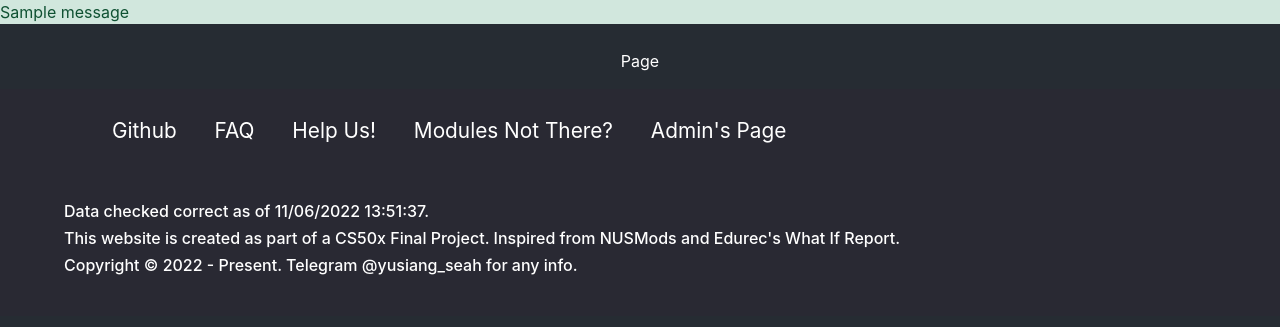
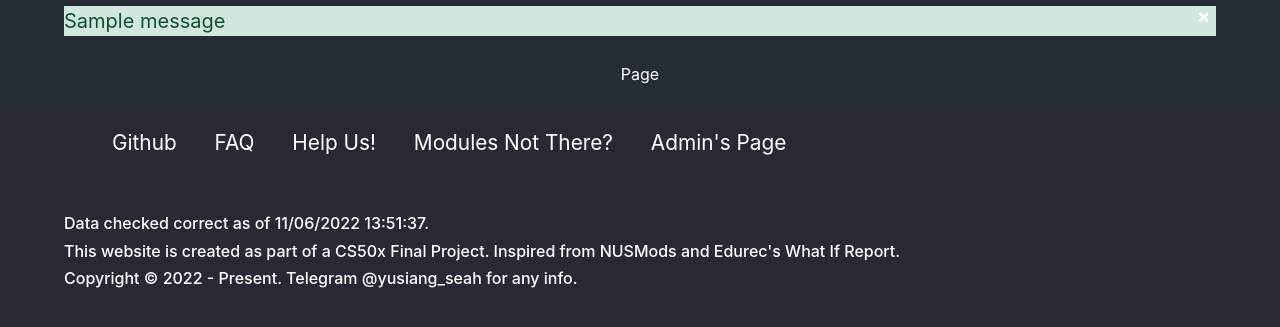
Before and after one commit to YSSeah99/moduleplanner_python, a Flask app: page / in a window 1280 px wide. Shown: the part 100-427 px from the top of the page. Run offline with Flask 2, Linux system fonts and the light colour scheme; one stand-in notice (Sample message) is shown; some libraries are stand-ins or nearby versions.

Commit message:
Updated Flash Message Design

```diff
--- a/static/styles.css
+++ b/static/styles.css
@@ -163,31 +163,43 @@ a:hover {
 }
 
 /* For Flash Alerts TODO: Responsive Flash*/
-.alert {
-    padding: 12px;
-    border-radius: 3px;
-    font-size: 1.2rem;
-    margin: 2% 5% 2% 5%;
-    border-width: 2px;
-    border-style: solid;
+.alerts {
+    font-size: 1.25rem;
+    margin: 0.5% 5% 0.5% 5%;
     float: center;
+    height: 5%;
 }
 
 .alert-error {
-    border-color: darkred;
     background-color: red;
     color: white;
 }
 
-.alert-info {
-    border-color: orange;
+.alert-warn {
     background-color: yellow;
     color: black;
 }
 
 .alert-info {
-    border-color: darkgreen;
     background-color: green;
+    color: black;
+}
+
+/* The close button */
+.closebtn {
+    margin-left: 80%;
+    color: white;
+    font-weight: bold;
+    float: right;
+    font-size: 100%;
+    line-height: 20px;
+    cursor: pointer;
+    transition: 0.3s;
+    padding-right: 0.5%;
+}
+
+/* When moving the mouse over the close button */
+.closebtn:hover {
     color: black;
 }
 
--- a/templates/layout.html
+++ b/templates/layout.html
@@ -11,6 +11,7 @@
         <!-- http://getbootstrap.com/docs/5.1/ -->
         <link crossorigin="anonymous" href="https://cdn.jsdelivr.net/npm/bootstrap@5.1.3/dist/css/bootstrap.min.css" integrity="sha384-1BmE4kWBq78iYhFldvKuhfTAU6auU8tT94WrHftjDbrCEXSU1oBoqyl2QvZ6jIW3" rel="stylesheet">
         <script crossorigin="anonymous" src="https://cdn.jsdelivr.net/npm/bootstrap@5.1.3/dist/js/bootstrap.bundle.min.js" integrity="sha384-ka7Sk0Gln4gmtz2MlQnikT1wXgYsOg+OMhuP+IlRH9sENBO0LRn5q+8nbTov4+1p">        </script>
+        <script src="https://ajax.googleapis.com/ajax/libs/jquery/3.1.0/jquery.min.js"></script>
 
         <!-- https://favicon.io/emoji-favicons/money-bag/ -->
         <link href="/static/favicon.ico" rel="icon">
@@ -37,9 +38,15 @@
             </nav>
         </header>
         <!-- TODO: Design a better flash message -->
-        {% for category, message in get_flashed_messages(with_categories=True) %}
-        <div class="alert-{{category}}">{{ message }}</div>
-        {% endfor %}
+        <div class="alerts">
+            {% for category, message in get_flashed_messages(with_categories=True) %}
+            <div class="alert-{{category}}">
+                {{ message }}
+                <span class="closebtn" onclick="this.parentElement.style.display='none';">&times;</span>
+            </div>
+            {% endfor %}
+        </div>
+
         <div class="main">
             {% block main %}{% endblock %}
         </div>
@@ -91,5 +98,8 @@
                 x.className = "topnav";
                 }
             }
+            function delete_flash(element) {
+                element.parentElement.remove();
+            }
         </script>
     </body>
```
